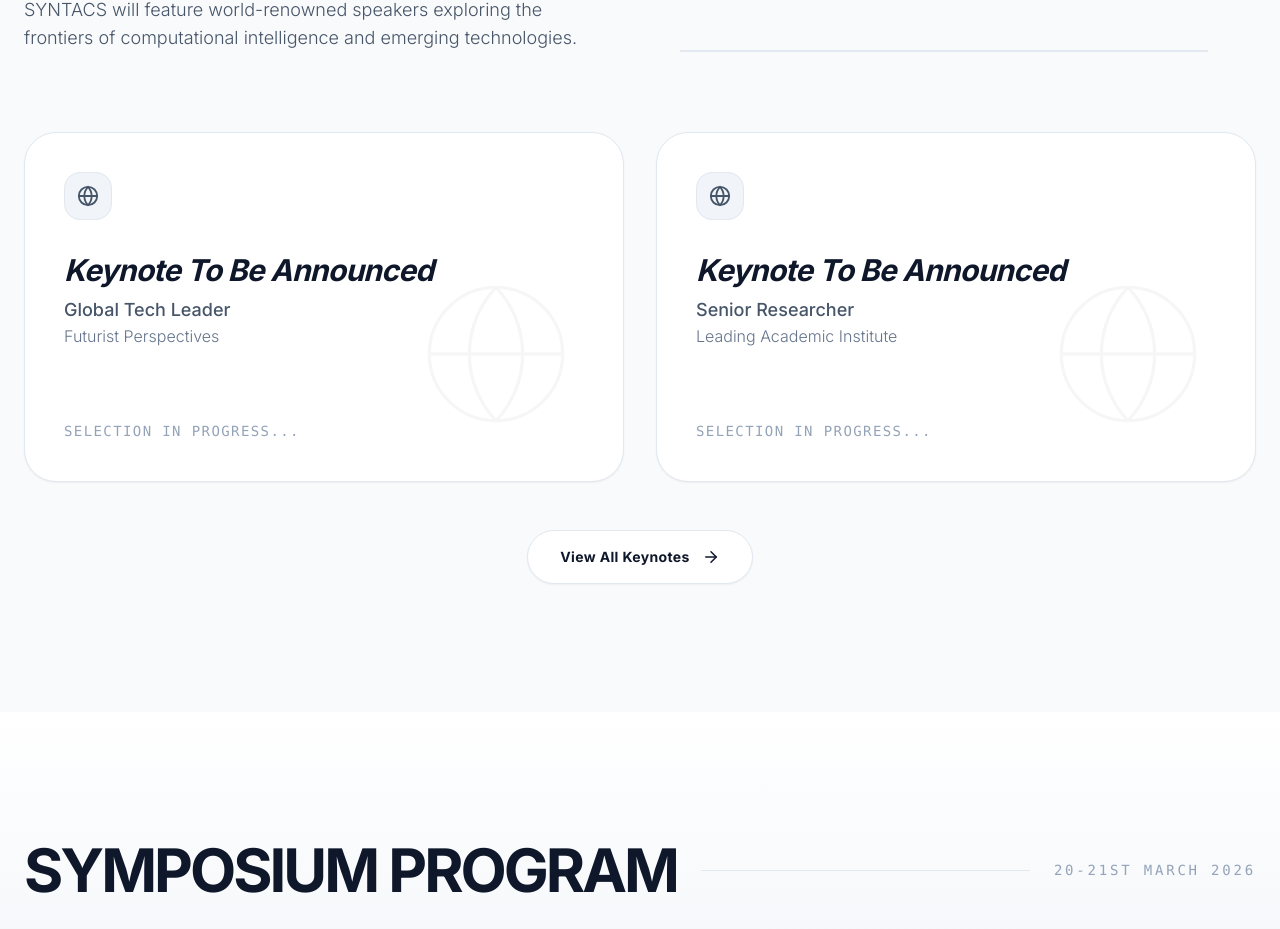
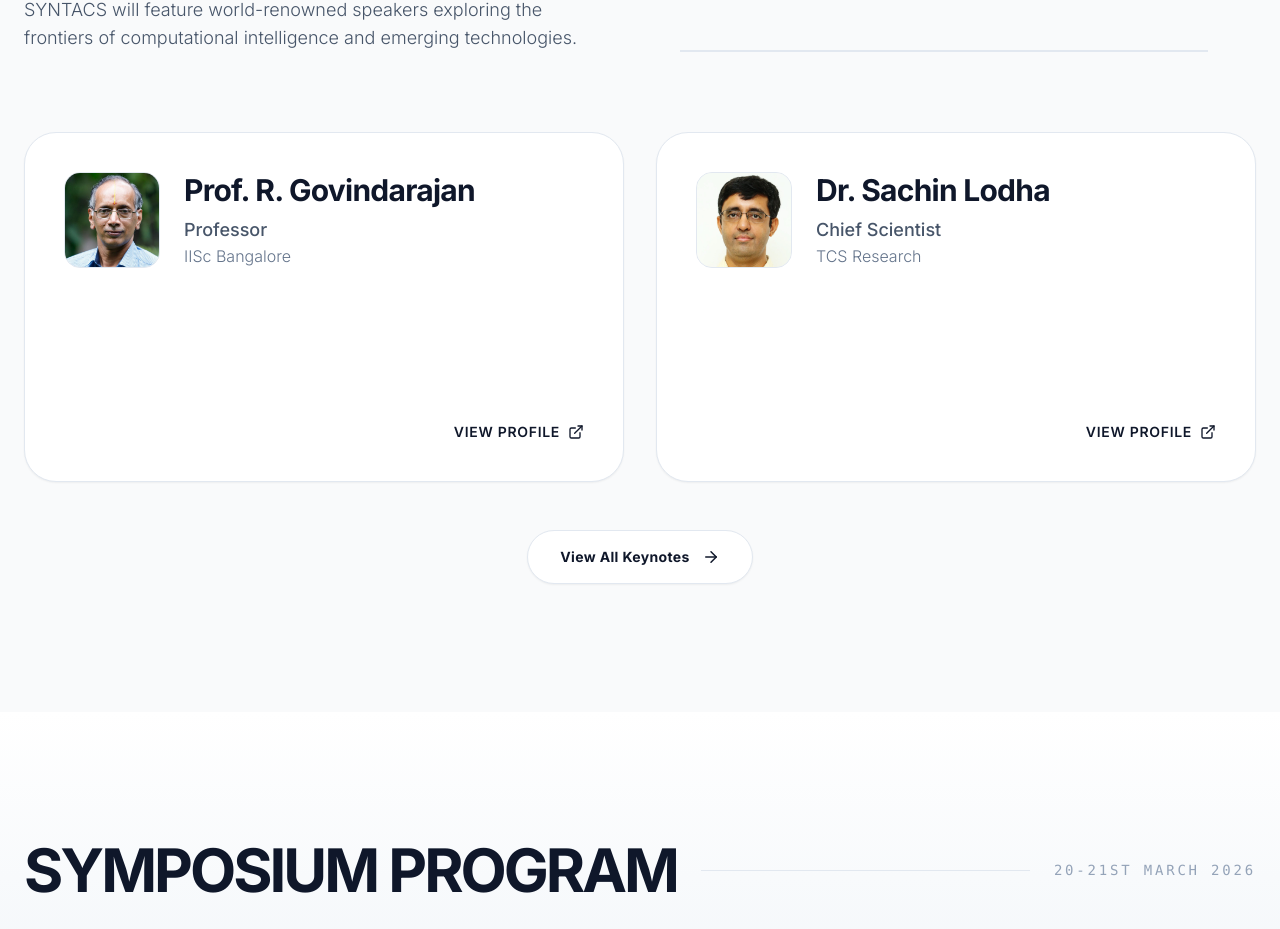
Before and after one commit to encodedCoder/syntacs2026, a Next.js app: page / in a window 1280 px wide. Shown: the part 4814-5743 px from the top of the page. Built offline with nearby package versions, Linux system fonts and the light colour scheme.

Commit message:
Update keynotes: Add Govind and Sachin with images, refactor for reuse

```diff
--- /dev/null
+++ b/src/components/KeynoteCard.tsx
@@ -0,0 +1,72 @@
+import { motion } from "framer-motion";
+import { ExternalLink, LucideIcon } from "lucide-react";
+import Image from "next/image";
+
+interface Speaker {
+    name: string;
+    role: string;
+    org: string;
+    link: string;
+    linkText: string;
+    image: string;
+    icon: LucideIcon;
+}
+
+interface KeynoteCardProps {
+    speaker: Speaker;
+    index: number;
+}
+
+const KeynoteCard = ({ speaker, index }: KeynoteCardProps) => {
+    return (
+        <motion.div
+            initial={{ opacity: 0, y: 30 }}
+            whileInView={{ opacity: 1, y: 0 }}
+            transition={{ delay: index * 0.2, duration: 0.8 }}
+            className="group relative"
+        >
+            <div className="absolute inset-0 bg-white border border-slate-200 rounded-[2rem] transition-all duration-500 group-hover:bg-slate-50 group-hover:border-slate-300 shadow-sm" />
+            <div className="relative p-7 sm:p-10 flex flex-col h-full min-h-[300px] sm:min-h-[350px] justify-between z-10">
+                <div className="flex items-start gap-6">
+                    {/* Image or Icon Placeholder */}
+                    <div className="shrink-0 relative w-20 h-20 sm:w-24 sm:h-24 rounded-2xl overflow-hidden bg-slate-100 border border-slate-200 group-hover:border-slate-300 transition-colors">
+                        {speaker.image ? (
+                            <Image
+                                src={speaker.image}
+                                alt={speaker.name}
+                                fill
+                                className="object-cover"
+                            />
+                        ) : (
+                            <div className="w-full h-full flex items-center justify-center">
+                                <speaker.icon size={32} className="text-slate-400" />
+                            </div>
+                        )}
+                    </div>
+
+                    <div>
+                        <h3 className="text-2xl sm:text-3xl font-bold tracking-tight mb-2 text-slate-900 group-hover:text-slate-950 transition-colors">
+                            {speaker.name}
+                        </h3>
+                        <p className="text-slate-600 text-base sm:text-lg font-medium">{speaker.role}</p>
+                        <p className="text-slate-500 text-sm sm:text-base">{speaker.org}</p>
+                    </div>
+                </div>
+
+                <div className="mt-8 flex justify-end">
+                    <a
+                        href={speaker.link}
+                        target="_blank"
+                        rel="noopener noreferrer"
+                        className="inline-flex items-center gap-2 text-sm font-semibold text-slate-900 uppercase tracking-wider hover:text-blue-600 transition-colors"
+                    >
+                        {speaker.linkText}
+                        <ExternalLink size={16} />
+                    </a>
+                </div>
+            </div>
+        </motion.div>
+    );
+};
+
+export default KeynoteCard;
--- a/src/components/KeynotePreview.tsx
+++ b/src/components/KeynotePreview.tsx
@@ -1,21 +1,9 @@
 "use client";
 
-import { motion } from "framer-motion";
-import { Globe, ArrowRight } from "lucide-react";
+import { ArrowRight } from "lucide-react";
 import Link from "next/link";
-
-const speakers = [
-  {
-    name: "Keynote To Be Announced",
-    role: "Global Tech Leader",
-    org: "Futurist Perspectives",
-  },
-  {
-    name: "Keynote To Be Announced",
-    role: "Senior Researcher",
-    org: "Leading Academic Institute",
-  }
-];
+import KeynoteCard from "./KeynoteCard";
+import { speakers } from "@/data/speakers";
 
 const KeynotePreview = () => {
   return (
@@ -34,38 +22,7 @@ const KeynotePreview = () => {
 
         <div className="grid md:grid-cols-2 gap-8 mb-12">
           {speakers.map((speaker, index) => (
-            <motion.div
-              key={index}
-              initial={{ opacity: 0, y: 30 }}
-              whileInView={{ opacity: 1, y: 0 }}
-              transition={{ delay: index * 0.2, duration: 0.8 }}
-              className="group relative"
-            >
-              <div className="absolute inset-0 bg-white border border-slate-200 rounded-[2rem] transition-all duration-500 group-hover:bg-slate-50 group-hover:border-slate-300 shadow-sm" />
-              <div className="relative p-7 sm:p-10 flex flex-col h-full min-h-[300px] sm:min-h-[350px] justify-between">
-                <div>
-                  <div className="w-10 h-10 sm:w-12 sm:h-12 bg-slate-100 rounded-2xl flex items-center justify-center mb-6 sm:mb-8 border border-slate-200 group-hover:bg-slate-200 transition-colors">
-                    <Globe size={22} className="text-slate-600" />
-                  </div>
-                  <h3 className="text-2xl sm:text-3xl font-bold tracking-tight mb-2 text-slate-900 group-hover:text-slate-950 transition-colors capitalize italic">
-                    {speaker.name}
-                  </h3>
-                  <p className="text-slate-600 text-base sm:text-lg font-medium">{speaker.role}</p>
-                  <p className="text-slate-500 text-sm sm:text-base">{speaker.org}</p>
-                </div>
-
-                <div className="mt-6 sm:mt-8">
-                  <span className="text-[10px] sm:text-sm uppercase tracking-widest font-mono text-slate-400">
-                    Selection In Progress...
-                  </span>
-                </div>
-
-                {/* Decorative Element */}
-                <div className="absolute bottom-8 right-8 sm:bottom-12 sm:right-12 opacity-[0.03] group-hover:opacity-10 transition-opacity duration-500 text-slate-900 pointer-events-none">
-                  <Globe size={120} strokeWidth={0.5} className="sm:w-40 sm:h-40" />
-                </div>
-              </div>
-            </motion.div>
+            <KeynoteCard key={index} speaker={speaker} index={index} />
           ))}
         </div>
 
--- a/src/components/KeynoteSection.tsx
+++ b/src/components/KeynoteSection.tsx
@@ -1,26 +1,7 @@
 "use client";
 
-import { motion } from "framer-motion";
-import { Linkedin, Globe } from "lucide-react";
-
-const speakers = [
-  {
-    name: "Keynote To Be Announced",
-    role: "Global Tech Leader",
-    org: "Futurist Perspectives",
-    link: "#",
-    linkText: "Stay Tuned",
-    icon: Globe,
-  },
-  {
-    name: "Keynote To Be Announced",
-    role: "Senior Researcher",
-    org: "Leading Academic Institute",
-    link: "#",
-    linkText: "Stay Tuned",
-    icon: Globe,
-  }
-];
+import KeynoteCard from "./KeynoteCard";
+import { speakers } from "@/data/speakers";
 
 const KeynoteSection = () => {
   return (
@@ -39,38 +20,7 @@ const KeynoteSection = () => {
 
         <div className="grid md:grid-cols-2 gap-8">
           {speakers.map((speaker, index) => (
-            <motion.div
-              key={index}
-              initial={{ opacity: 0, y: 30 }}
-              whileInView={{ opacity: 1, y: 0 }}
-              transition={{ delay: index * 0.2, duration: 0.8 }}
-              className="group relative"
-            >
-              <div className="absolute inset-0 bg-white border border-slate-200 rounded-[2rem] transition-all duration-500 group-hover:bg-slate-50 group-hover:border-slate-300 shadow-sm" />
-              <div className="relative p-7 sm:p-10 flex flex-col h-full min-h-[300px] sm:min-h-[350px] justify-between">
-                <div>
-                  <div className="w-10 h-10 sm:w-12 sm:h-12 bg-slate-100 rounded-2xl flex items-center justify-center mb-6 sm:mb-8 border border-slate-200 group-hover:bg-slate-200 transition-colors">
-                    <speaker.icon size={22} className="text-slate-600" />
-                  </div>
-                  <h3 className="text-2xl sm:text-3xl font-bold tracking-tight mb-2 text-slate-900 group-hover:text-slate-950 transition-colors capitalize italic">
-                    {speaker.name}
-                  </h3>
-                  <p className="text-slate-600 text-base sm:text-lg font-medium">{speaker.role}</p>
-                  <p className="text-slate-500 text-sm sm:text-base">{speaker.org}</p>
-                </div>
-
-                <div className="mt-6 sm:mt-8">
-                  <span className="text-[10px] sm:text-sm uppercase tracking-widest font-mono text-slate-400">
-                    Selection In Progress...
-                  </span>
-                </div>
-
-                {/* Decorative Element */}
-                <div className="absolute bottom-8 right-8 sm:bottom-12 sm:right-12 opacity-[0.03] group-hover:opacity-10 transition-opacity duration-500 text-slate-900 pointer-events-none">
-                  <speaker.icon size={120} strokeWidth={0.5} className="sm:w-40 sm:h-40" />
-                </div>
-              </div>
-            </motion.div>
+            <KeynoteCard key={index} speaker={speaker} index={index} />
           ))}
         </div>
       </div>
--- /dev/null
+++ b/src/data/speakers.ts
@@ -0,0 +1,22 @@
+import { Linkedin, Globe } from "lucide-react";
+
+export const speakers = [
+    {
+        name: "Prof. R. Govindarajan",
+        role: "Professor",
+        org: "IISc Bangalore",
+        link: "https://www.csa.iisc.ac.in/~govind/",
+        linkText: "View Profile",
+        image: "/speakers/govind.jpg",
+        icon: Globe,
+    },
+    {
+        name: "Dr. Sachin Lodha",
+        role: "Chief Scientist",
+        org: "TCS Research",
+        link: "https://www.linkedin.com/in/sachin-lodha-8ba2991/",
+        linkText: "View Profile",
+        image: "/speakers/sachin.jpg",
+        icon: Linkedin,
+    }
+];
```
Also changed, not shown: public/speakers/govind.jpg (added), public/speakers/sachin.jpg (added).
